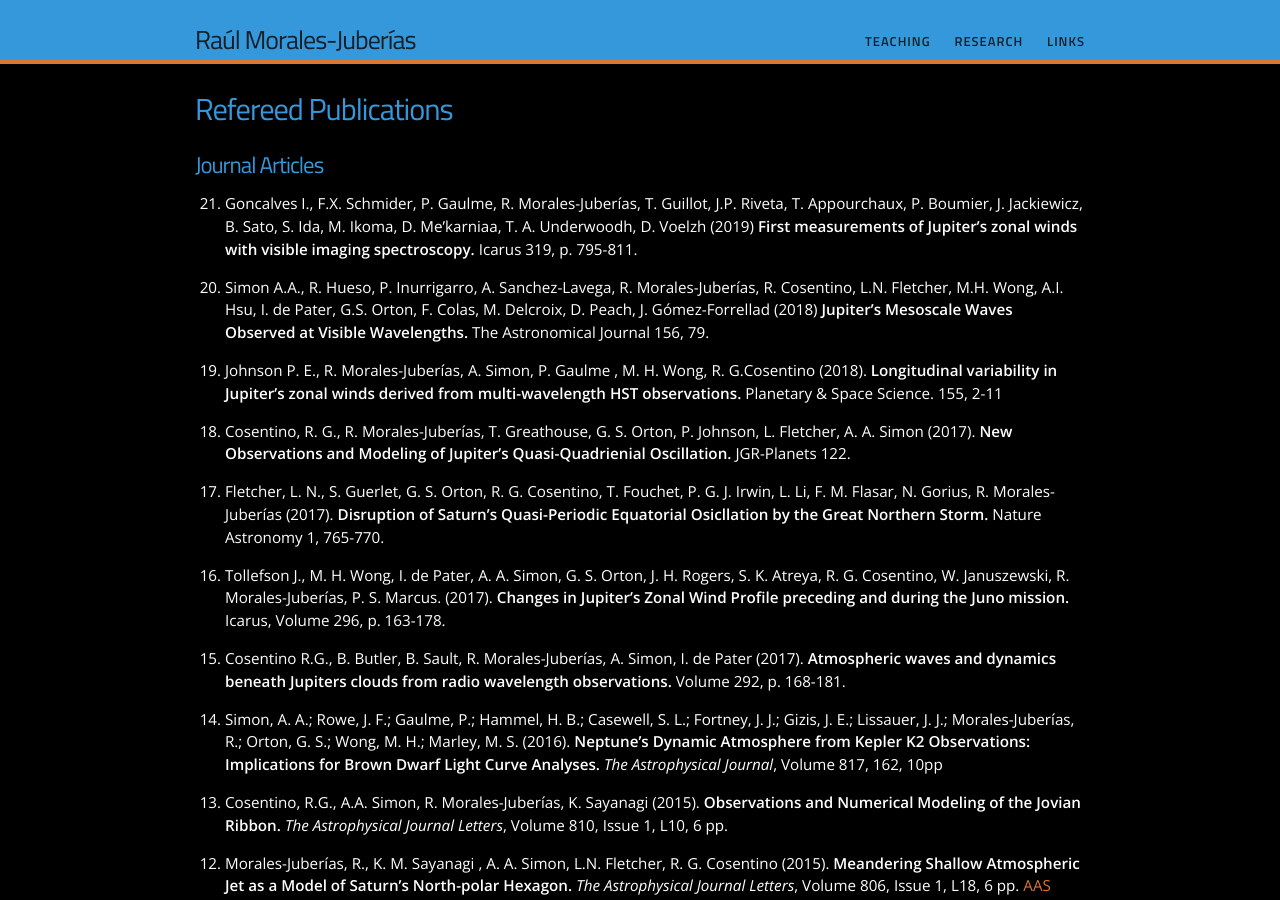
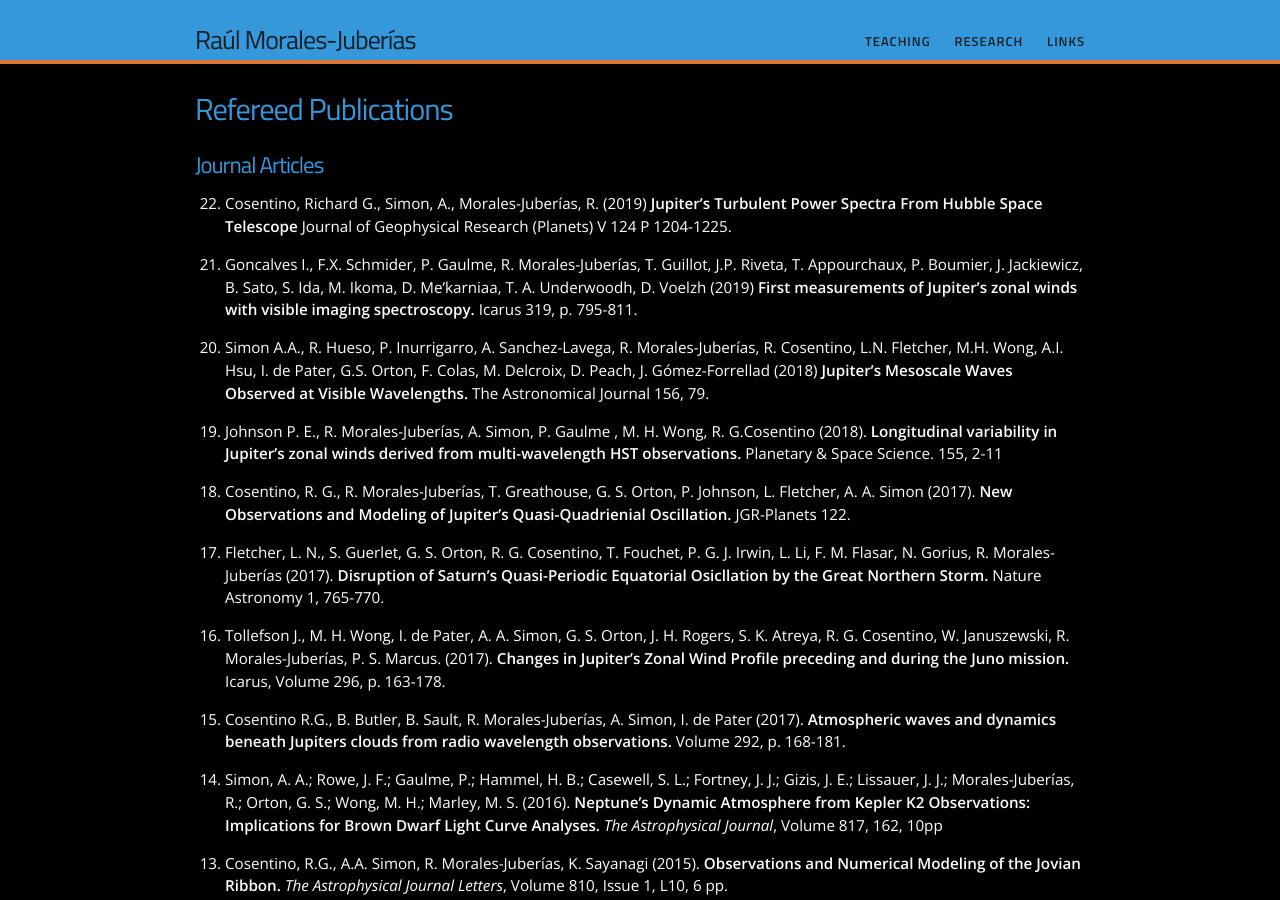
Before and after one commit to rmjuberias/rmjuberias.github.io, a Jekyll site: the page built from research/articles.md, in a window 1280 px wide and 900 px high. Built offline with Jekyll 4.4.1, drawn with Linux system fonts in a browser that asks for light colours.

Commit message:
new publication

```diff
--- a/research/articles.md
+++ b/research/articles.md
@@ -5,6 +5,8 @@ permalink: /research/articles/
 ---
 
 <h1> Journal Articles </h1>
+
+0.  Cosentino, Richard G., Simon, A., Morales-Juberías, R. (2019) **Jupiter's Turbulent Power Spectra From Hubble Space Telescope** Journal of Geophysical Research (Planets) V 124 P 1204-1225.
 
 0. Goncalves I., F.X. Schmider, P. Gaulme, R. Morales-Juberías, T. Guillot, J.P. Riveta, T. Appourchaux, P. Boumier, J. Jackiewicz, B. Sato, S. Ida, M. Ikoma, D. Me'karniaa, T. A. Underwoodh, D. Voelzh (2019) **First measurements of Jupiter's zonal winds with visible imaging spectroscopy.** Icarus 319, p. 795-811.
 
```
